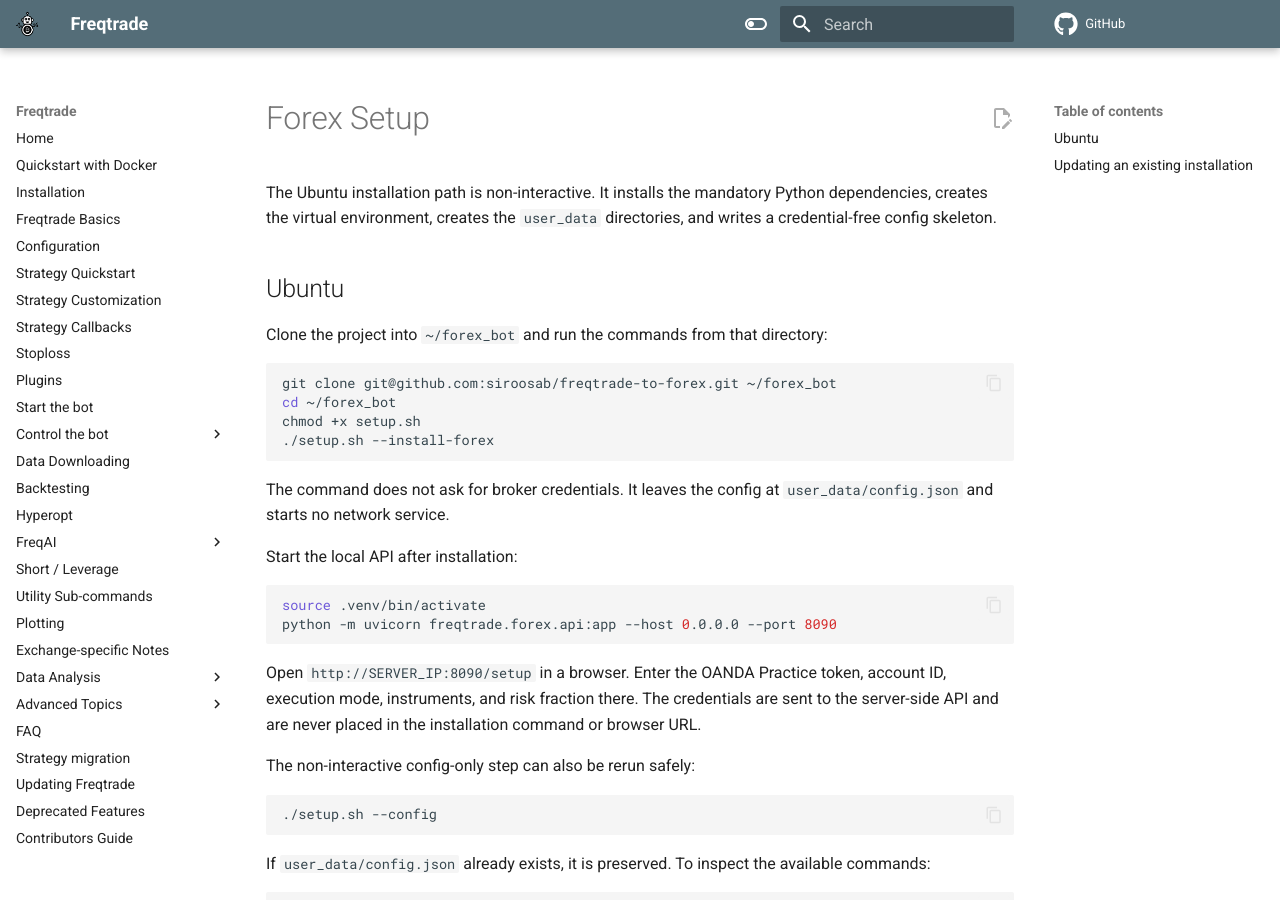
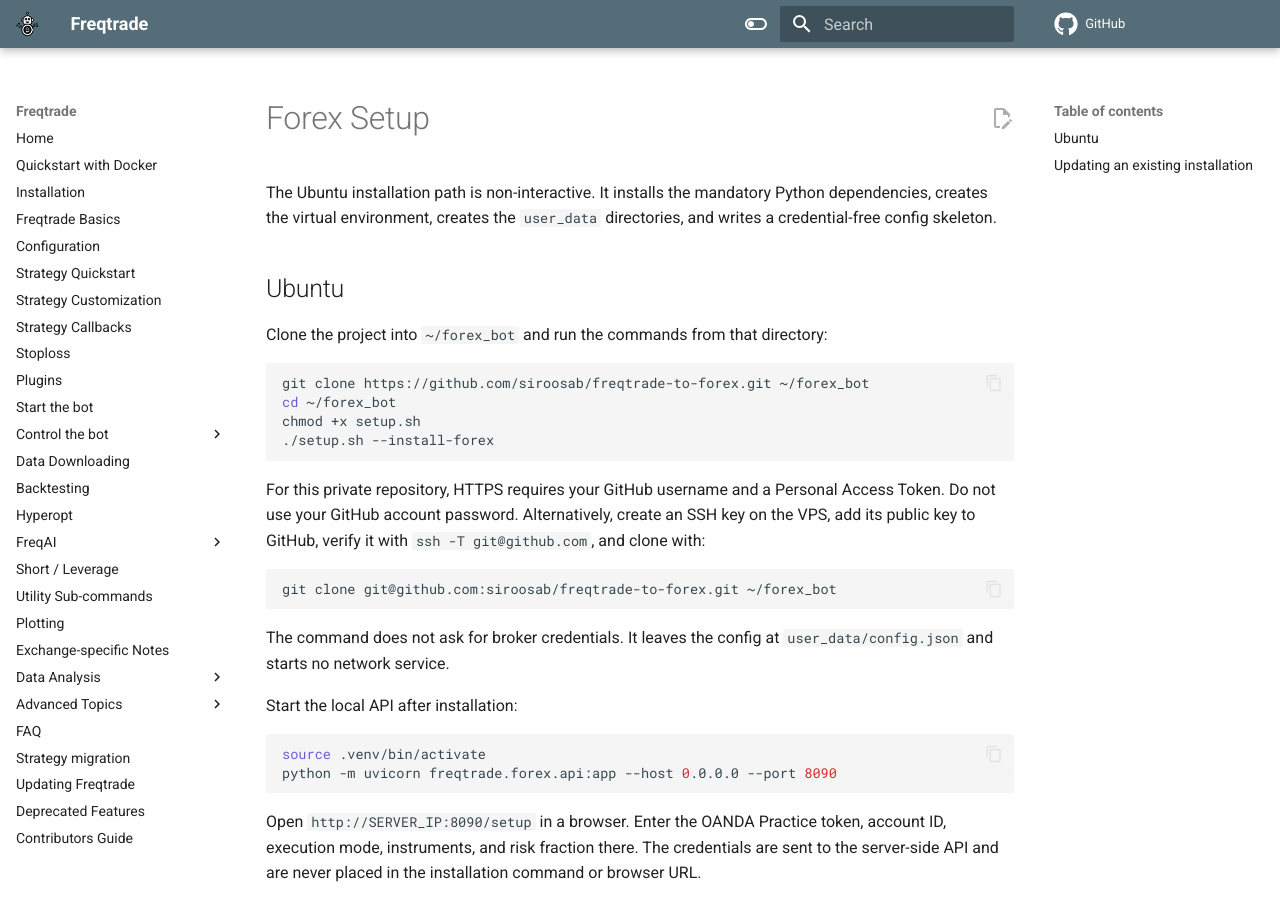
Before and after one commit to siroosab/freqtrade-to-forex, an MkDocs documentation site: the page built from docs/forex_setup.md, in a window 1280 px wide and 900 px high. Built offline with MkDocs 1.6.1 and Material for MkDocs 9.7.7, drawn with Linux system fonts in a browser that asks for light colours; comment, search, counter and statistics services are not loaded; the version menu is left out.

````diff
--- a/docs/forex_setup.md
+++ b/docs/forex_setup.md
@@ -9,10 +9,19 @@ directories, and writes a credential-free config skeleton.
 Clone the project into `~/forex_bot` and run the commands from that directory:
 
 ```bash
-git clone git@github.com:siroosab/freqtrade-to-forex.git ~/forex_bot
+git clone https://github.com/siroosab/freqtrade-to-forex.git ~/forex_bot
 cd ~/forex_bot
 chmod +x setup.sh
 ./setup.sh --install-forex
+```
+
+For this private repository, HTTPS requires your GitHub username and a
+Personal Access Token. Do not use your GitHub account password. Alternatively,
+create an SSH key on the VPS, add its public key to GitHub, verify it with
+`ssh -T git@github.com`, and clone with:
+
+```bash
+git clone git@github.com:siroosab/freqtrade-to-forex.git ~/forex_bot
 ```
 
 The command does not ask for broker credentials. It leaves the config at
````
Also changed, not shown: README.md (+16 -5 lines).
